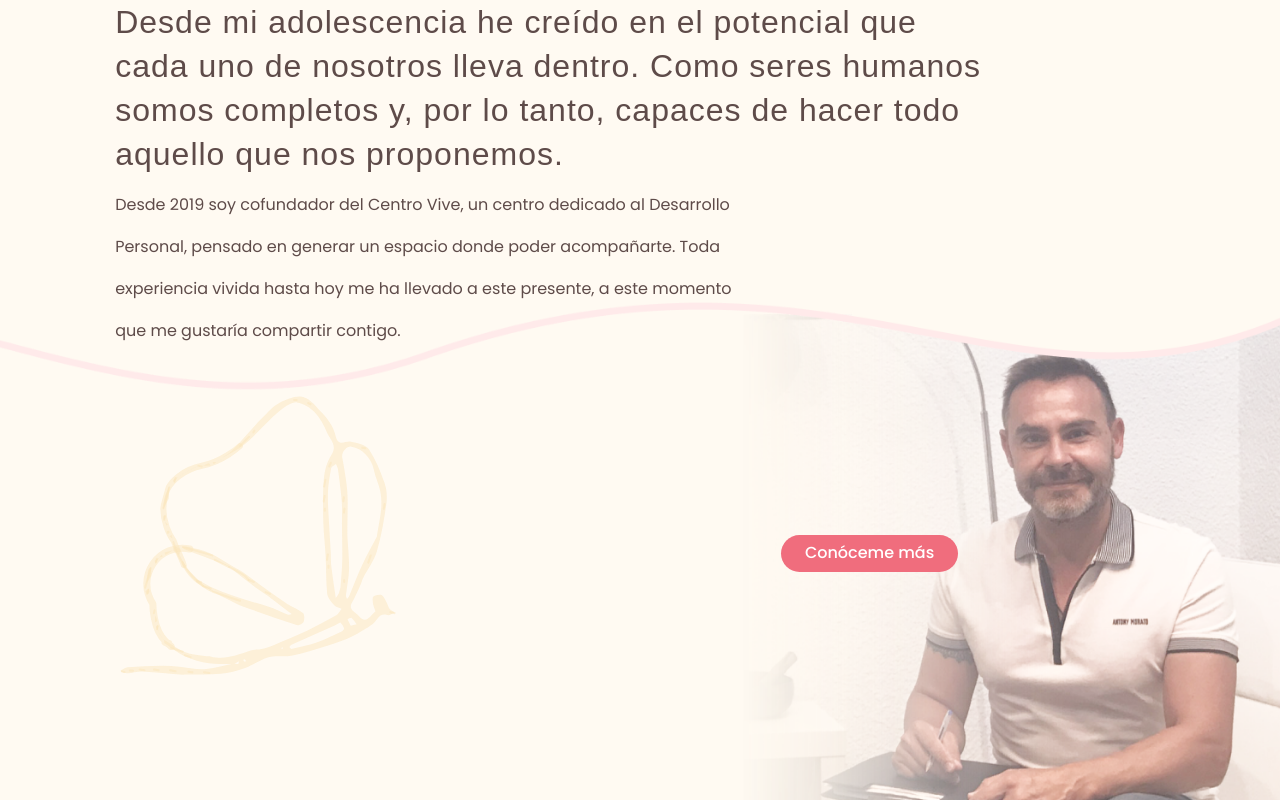
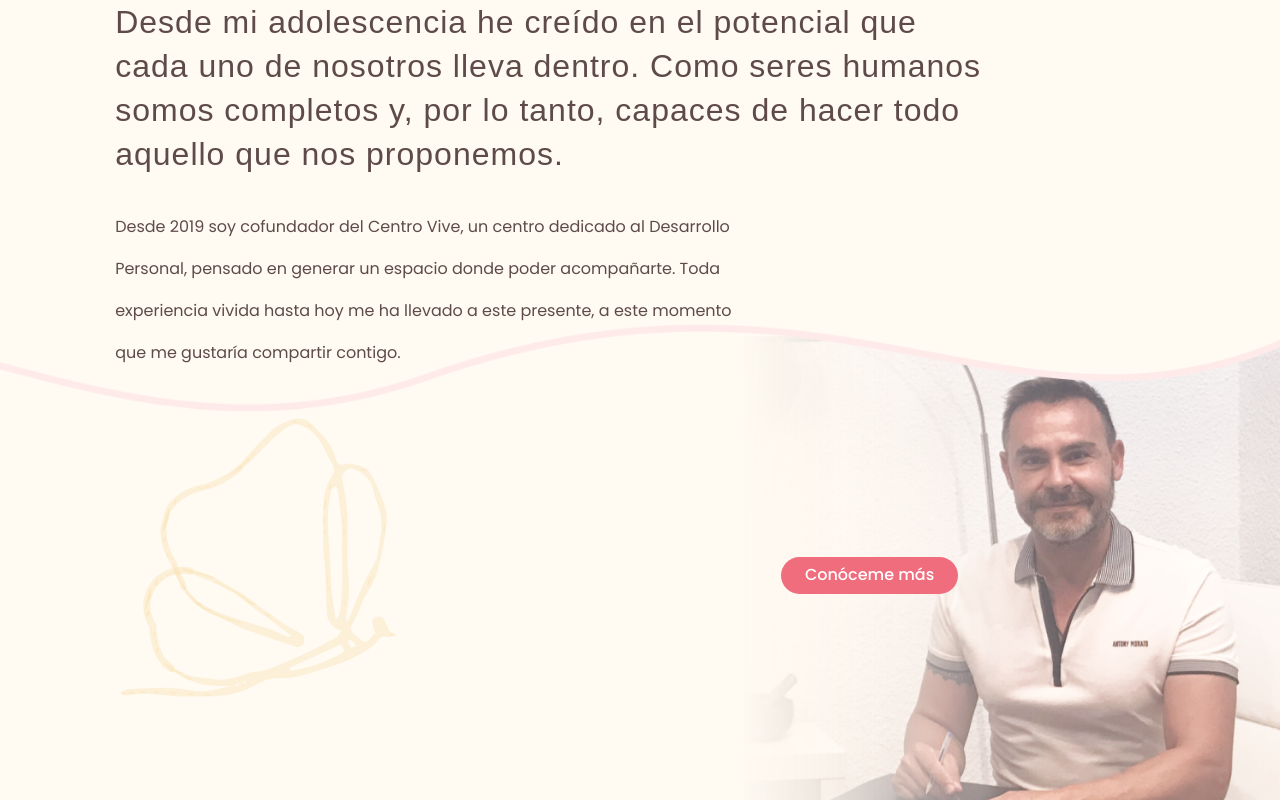
Before and after one commit to blancaden/migueldcastro_frontend, a React (Vite) app: page / in a window 1280 px wide. Shown: the part 1552-2352 px from the top of the page. Built offline with nearby package versions, Linux system fonts and the light colour scheme; no server answers; a web font is replaced by a local one.

Commit message:
homesection styles fixed

```diff
--- a/src/components/HomeSection/HomeSection.css
+++ b/src/components/HomeSection/HomeSection.css
@@ -189,7 +189,7 @@ img[src='/img/ONDAS.svg'] {
     width: 83%;
     letter-spacing: 1px;
     line-height: 44px;
-    margin-top: 7%;
+    margin-top: 80px;
     position: relative;
     z-index: 1;
 }
@@ -200,7 +200,7 @@ img[src='/img/ONDAS.svg'] {
     width: 62%;
     line-height: 42px;
     z-index: 1;
-    margin-top: 20;
+    margin-top: 30px;
 }
 
 .HomeSection-KnowMe button {
```
Also changed, not shown: src/components/HomeSection/HomeSection.jsx (+5 -8 lines).
